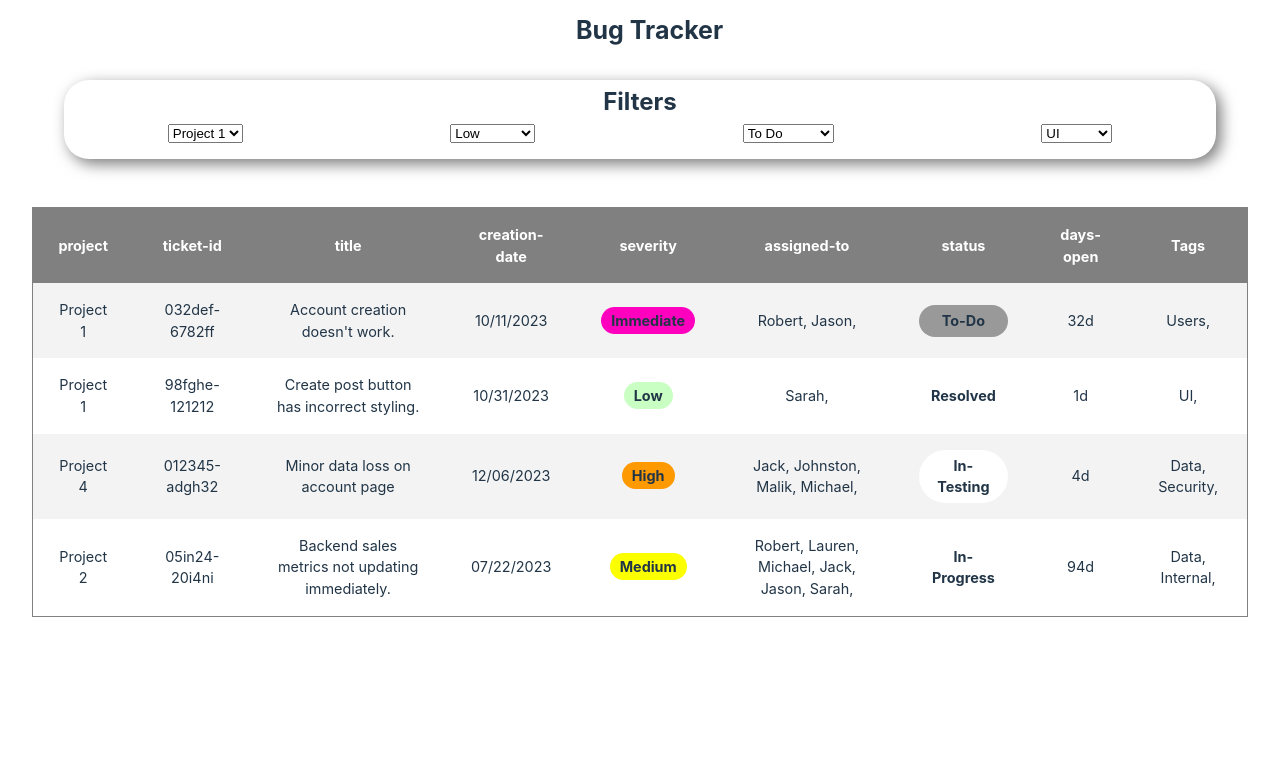
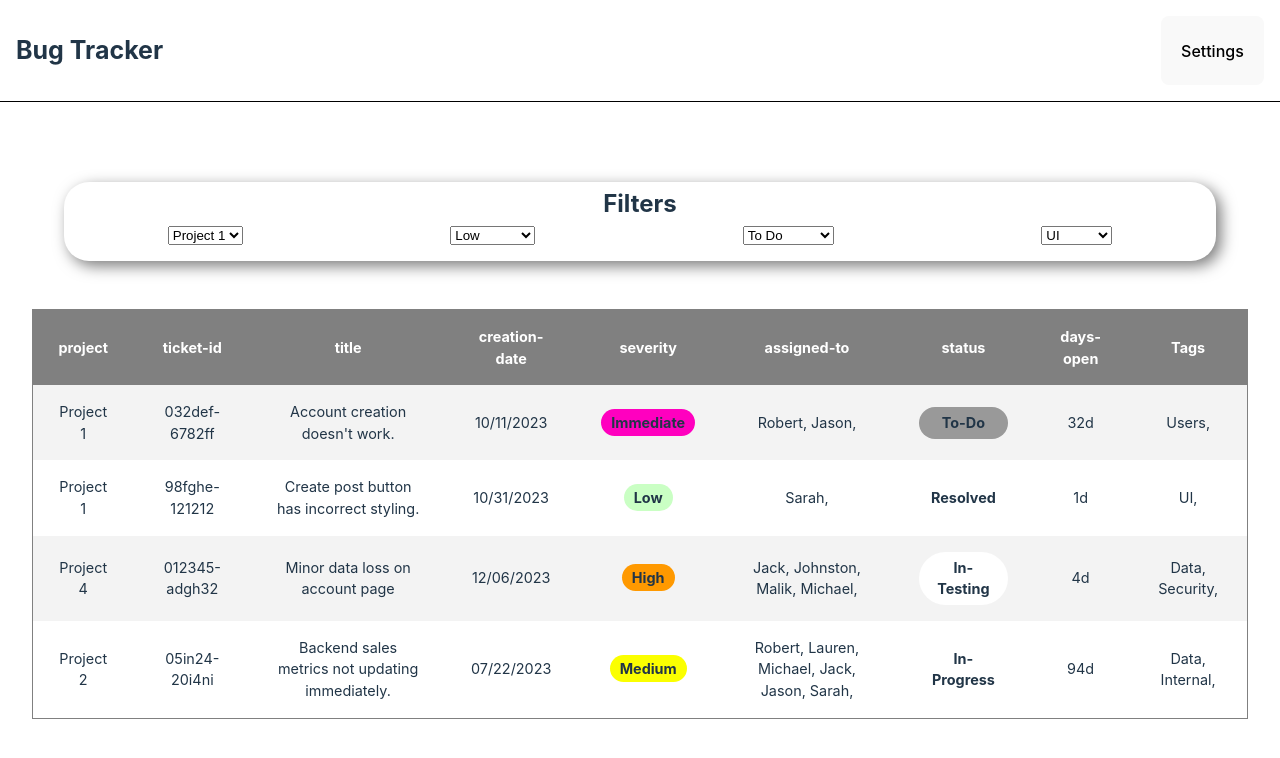
Before and after one commit to dwilliams304/bug-tracker, a React (Vite) app in the folder frontend/: page / in a window 1280 px wide. Shown: the top 758 px of the page. Built offline with nearby package versions, Linux system fonts and the light colour scheme.

Commit message:
Add NavBar

```diff
--- a/frontend/src/components/layout/FilterMenu.jsx
+++ b/frontend/src/components/layout/FilterMenu.jsx
@@ -4,7 +4,7 @@ export default function FilterMenu(){
     return(
         <div className="filter-menu">
             <h2>Filters</h2>
-            <nav className="filter-buttons">
+            <div className="filter-buttons">
                 <select id="project-name" name="project-name">
                     <option value="Project 1">Project 1</option>
                     <option value="Project 2">Project 2</option>
@@ -42,7 +42,7 @@ export default function FilterMenu(){
 
                 </select>
 
-            </nav>
+            </div>
         </div>
     )
 }
--- /dev/null
+++ b/frontend/src/components/layout/NavBar.jsx
@@ -0,0 +1,10 @@
+export const NavBar = () =>{
+    return(
+        <nav>
+            <h1>Bug Tracker</h1>
+            <button>Settings</button>
+        </nav>
+    )
+}
+
+export default NavBar;
--- a/frontend/src/main.jsx
+++ b/frontend/src/main.jsx
@@ -2,6 +2,7 @@ import React from 'react';
 import ReactDOM from 'react-dom/client';
 import './styles/main/index.css';
 import './styles/main/main.css';
+import NavBar from './components/layout/NavBar';
 import BugTracker from './components/pages/BugTracker';
 
 ReactDOM.createRoot(document.getElementById('root')).render(
@@ -15,9 +16,7 @@ function App() {
 
   return (
     <>
-      <header>
-        <h1>Bug Tracker</h1>
-      </header>
+      <NavBar />
       <BugTracker />
     </>
   );
--- a/frontend/src/styles/main/main.css
+++ b/frontend/src/styles/main/main.css
@@ -4,10 +4,18 @@ header {
     left: 45vw;
 }
 
-header h1{
+nav {
+    display: flex;
+    justify-content: space-between;
+    padding: 1rem;
+    border-bottom: 1px solid black;
+}
+
+nav h1{
     text-align: center;
     font-size: 25px;
 }
+
 
 .bug-page{
     display: flex;
```
